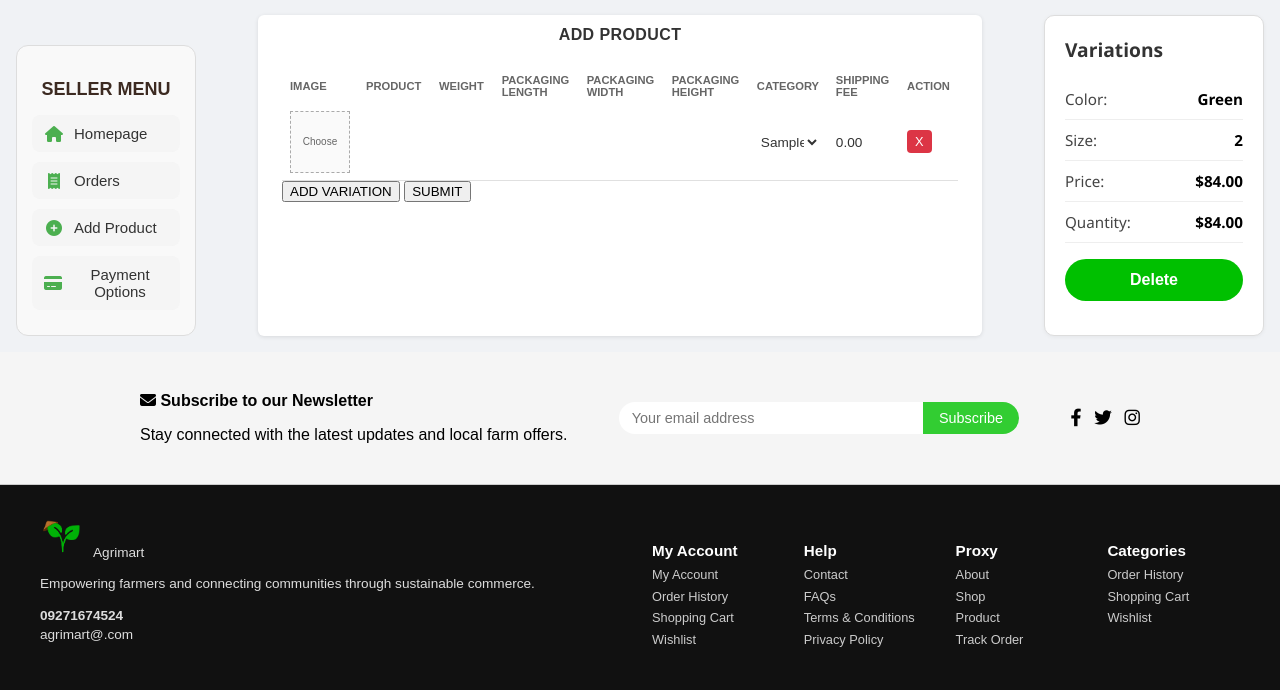
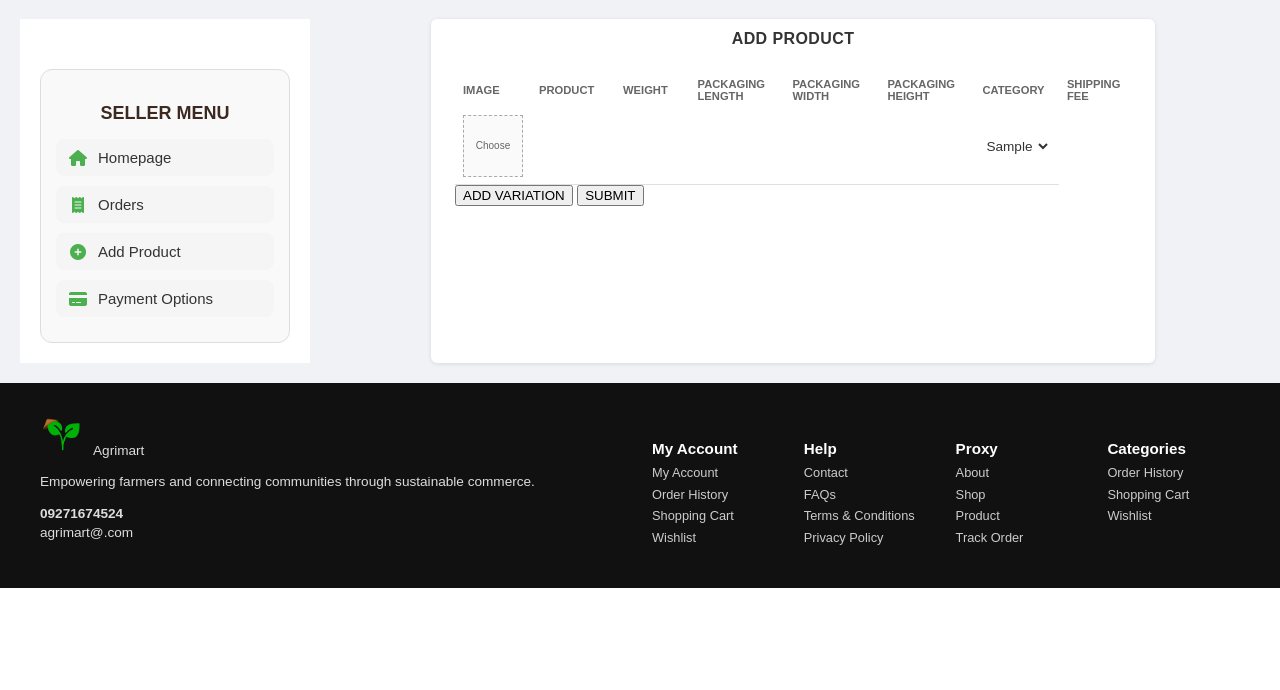
Before and after one commit to phoemelakyle/AGRIMART, a Flask app: page /add_product in a window 1280 px wide. Shown: the part 172-862 px from the top of the page. After the commit the page ends 760 px from the top, so only its background shows below. Run offline with Flask 3, Linux system fonts and the light colour scheme; tables that the repository leaves empty or names only in its code hold one stand-in row (values such as "Sample post").

Commit message:
modified add_product

```diff
--- a/templates/add_product.html
+++ b/templates/add_product.html
@@ -4,7 +4,8 @@
     <link rel="stylesheet" type="text/css" href="../static/css/add_product.css">
     <meta charset="UTF-8">
     <meta name="viewport" content="width=device-width, initial-scale=1.0">
-    <title>Add Product</title>
+    <title>Agrimart - Add Product</title>
+    <link rel="stylesheet" href="{{ url_for('static', filename='css/homepage_buyer.css') }}">
     <link rel="stylesheet" href="https://cdnjs.cloudflare.com/ajax/libs/font-awesome/6.4.0/css/all.min.css">
 </head>
 <body>
@@ -35,8 +36,6 @@
             <li>
                 <a href="/homepage_seller" class="button">Homepage Seller</a>
             </li>
-
-
         </ul>
 
         <div class="icons">
@@ -90,12 +89,11 @@
             </div>
         </aside>
 
-
         <div class="product-info">
             <h1>ADD PRODUCT</h1>
 
             <!-- ✅ Form Starts Here -->
-    <form action="/add_product" method="post" enctype="multipart/form-data">
+            <form action="/add_product" method="POST" enctype="multipart/form-data">
                 <div class="variation-table">
                     <table>
                         <thead>
@@ -108,7 +106,7 @@
                                 <th>Packaging Height</th>
                                 <th>Category</th>
                                 <th>Shipping Fee</th>
-              <th>Action</th>
+
                             </tr>
                         </thead>
                         <tbody>
@@ -133,28 +131,19 @@
                                         {% endfor %}
                                     </select>
                                 </td>
-              <td><input type="text" name="ShippingFee" id="shipping-fee" readonly></td>
-              <td><button type="button" class="delete-btn">X</button></td>
+
                             </tr>
                         </tbody>
                     </table>
 
+                    <div id="variations-container"></div>
+
                     <button type="button" class="button1" onclick="addVariation()">ADD VARIATION</button>
-        <input type="submit" value="SUBMIT">
+                    <input type="submit" value="SUBMIT" class="button1">
+
                 </div>
-    </div>
-    <div class="variation-card">
-        <h2>Variations</h2>
-        <div class="variation-row"><span>Color:</span><strong>Green</strong></div>
-        <div class="variation-row"><span>Size:</span><strong>2</strong></div>
-        <div class="variation-row"><span>Price:</span><strong>$84.00</strong></div>
-        <div class="variation-row"><span>Quantity:</span><strong>$84.00</strong></div>
-        <button class="delete-variation">Delete</button>
-      </div>
-
             </form>
             <!-- ✅ Form Ends Here -->
-
         </div>
     </div>
 
@@ -180,11 +169,32 @@
             var container = document.getElementById("variations-container");
             var newVariation = document.createElement("div");
             newVariation.innerHTML = `
-      <div class="variation">
-        <div class="row"><label for="Color">Color:</label><input type="text" name="Color"></div>
-        <div class="row"><label for="Size">Size:</label><input type="text" name="Size"></div>
-        <div class="row"><label for="Price">Price:</label><input type="text" name="Price"></div>
-        <div class="row"><label for="Quantity">Quantity:</label><input type="text" name="Quantity"></div>
+            <div class="variations-container">
+                <div class="row">
+                    <div class="col1">
+                        <label for="Unit">Unit:</label>
+                    </div>
+                    <div class="col2">
+                        <input type="text" name="Unit">
+                    </div>
+                </div>
+
+                <div class="row">
+                    <div class="col1">
+                        <label for="Price">Price:</label>
+                    </div>
+                    <div class="col2">
+                        <input type="text" name="Price">
+                    </div>
+                </div>
+                <div class="row">
+                    <div class="col1">
+                        <label for="Quantity">Quantity:</label>
+                    </div>
+                    <div class="col2">
+                        <input type="text" name="Quantity">
+                    </div>
+                </div>
             </div>
             `;
             container.appendChild(newVariation);
@@ -206,24 +216,6 @@
 
         window.onload = calculateShippingFee;
     </script>
-       <!-- Newsletter -->
- <section class="newsletter">
-    <div class="newsletter-content">
-      <div class="newsletter-text">
-        <h3><i class="fas fa-envelope"></i> Subscribe to our Newsletter</h3>
-        <p>Stay connected with the latest updates and local farm offers.</p>
-      </div>
-      <form class="newsletter-form">
-        <input type="email" placeholder="Your email address" required />
-        <button type="submit">Subscribe</button>
-      </form>
-      <div class="social-icons">
-        <a href="#"><i class="fab fa-facebook-f"></i></a>
-        <a href="#"><i class="fab fa-twitter"></i></a>
-        <a href="#"><i class="fab fa-instagram"></i></a>
-      </div>
-    </div>
-  </section>
 
     <!-- Footer -->
     <footer class="main-footer">
@@ -275,32 +267,5 @@
         </div>
     </footer>
 
-    <!-- JavaScript -->
-    <script>
-      document.querySelectorAll('.category-option input[type="radio"]').forEach(radio => {
-        radio.addEventListener('change', function () {
-          this.closest('form').submit();
-        });
-      });
-    </script>
-    <script>
-      document.addEventListener('DOMContentLoaded', function () {
-        const userIcon = document.getElementById('userIcon');
-        const userMenu = document.getElementById('userMenu');
-
-        userIcon.addEventListener('click', function (event) {
-          userMenu.classList.toggle('show');
-          event.stopPropagation(); // Prevents event from bubbling up
-        });
-
-        // Close the dropdown if clicked outside
-        document.addEventListener('click', function (event) {
-          if (!userMenu.contains(event.target)) {
-            userMenu.classList.remove('show');
-          }
-        });
-      });
-    </script>
-
 </body>
 </html>
```
Lines whose indentation alone changed are shown as unchanged.
